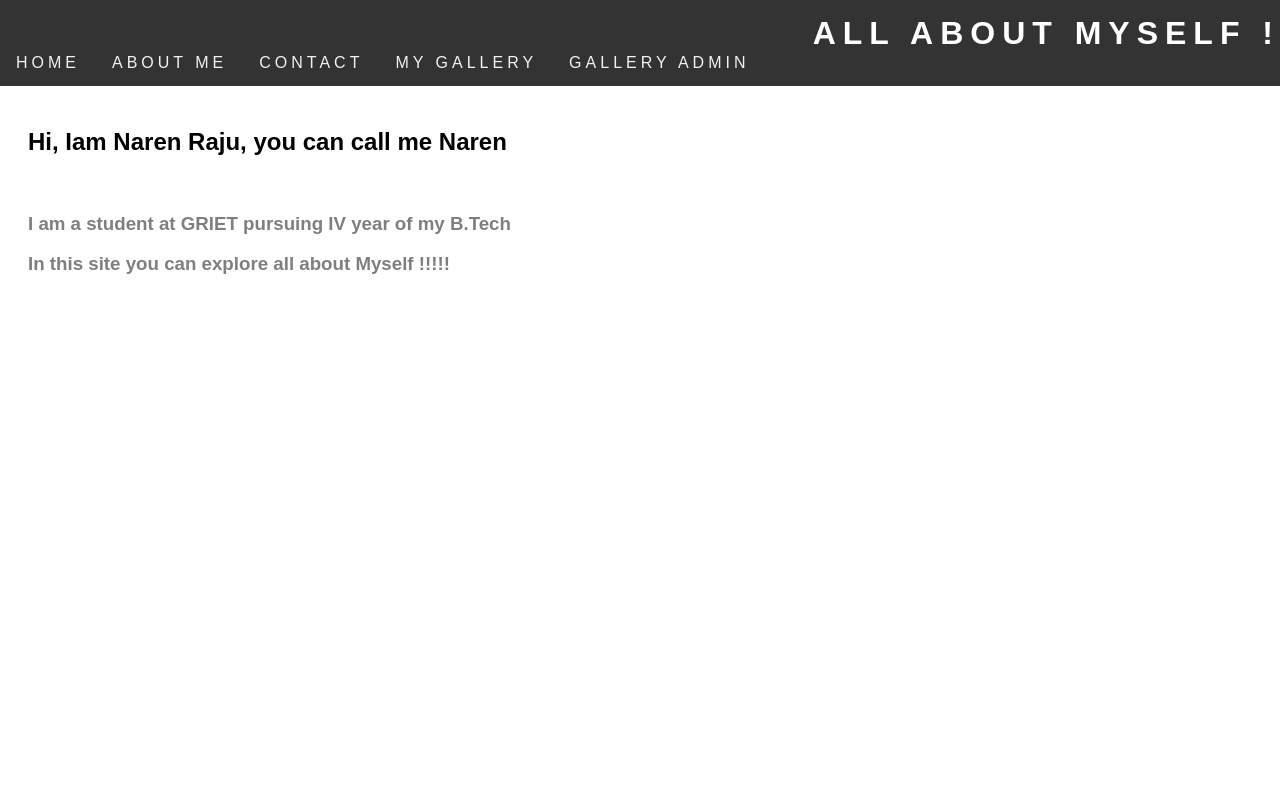
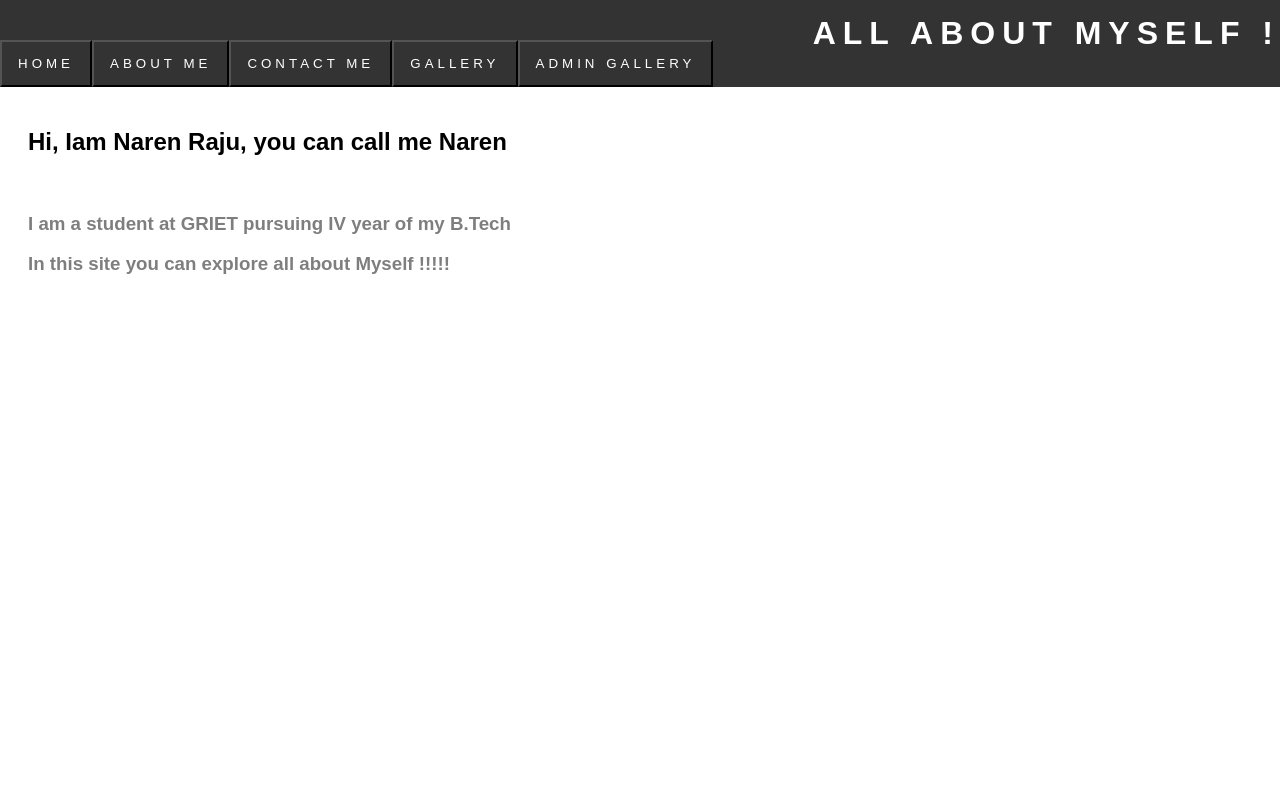
Before and after one commit to narenraj701/narenraj701.github.io, a plain HTML site: page index.html in a window 1280 px wide. Shown: the top 800 px of the page. Drawn offline with nearby package versions, Linux system fonts and the light colour scheme.

Commit message:
display one div in page

```diff
--- a/index.html
+++ b/index.html
@@ -13,11 +13,12 @@
         <div class="navbar">
         <h1>All About Myself ! </h1>
 
-            <a  href="#home" >Home</a>
-            <a  href="#aboutme" >About Me</a>
-            <a  href="#contact">Contact</a>
-            <a  href="#gallery">My Gallery</a>
-            <a href="#galleryAdmin">Gallery Admin</a>
+        <button class="tablink" onclick="openPage('home', this)" id="defaultOpen">Home</button>
+        <button class="tablink" onclick="openPage('aboutme', this)" >About Me</button>
+        <button class="tablink" onclick="openPage('contact', this)">Contact Me</button>
+        <button class="tablink" onclick="openPage('gallery', this)">Gallery</button>
+        <button class="tablink" onclick="openPage('galleryAdmin', this)">Admin Gallery</button>
+
         </div>
         <div id=home class="content">
             <h2>Hi, Iam Naren Raju, you can call me Naren</h2><br>
@@ -76,24 +77,25 @@
             </div>
         </div>
         <div id=gallery class="content">
+            <h3>My Collection</h3>
             <div id="gallerydata" class="container">
             </div>
         </div>
         </div>
         <div id=galleryAdmin class="content">
+            <h3>Admin Collection</h3>
                 <div id="data" class="container">
 
                 </div>
                 <div id="formdiv" style="display: none;">
-                    <br>
-                    <br>
+
                     <br>
                     <h1 id="addedit"></h1>
                     <div class="formcontainer">
                     <form name="myImageform" onsubmit="return validateImage()" >
                         <input type="text" style="display: none;" id="index" name="index" value="-1">
                         <label for="Image-URL">Image URL</label><br>
-                        <input type="text" id=Image-URL name="Image-URL" value="" required><br>
+                        <input type="text" id=Image-URL name="Image-URL" value="" required ><br>
                         <label for="Name">Name</label><br>
                         <input type="text" id=Name name="Name" value="" required><br>
                         <label for="Information">Information</label><br>
--- a/style.css
+++ b/style.css
@@ -27,10 +27,11 @@ h3{
   left: 0;
   width: 100% ;
 }
-.navbar a {
+.navbar button {
   float: left;
   display: block;
-  color: #f2f2f2;
+  background-color: #333;
+  color: white;
   text-align: center;
   padding: 14px 16px;
   letter-spacing: 4;
@@ -38,7 +39,7 @@ h3{
   text-decoration: none;
 }
 
-.navbar a:hover {
+.navbar button:hover {
   background: #f2f2f2;
   color: black;
   font-size: 120%;
--- a/validation.js
+++ b/validation.js
@@ -1,6 +1,7 @@
 var arrItems=[];
 var i=-1;
 $(document).ready(function () {
+    document.getElementById("defaultOpen").click();
     $.getJSON("data-with-image.json", function (data) {
 
          // The array to store JSON items.
@@ -16,6 +17,18 @@ $(document).ready(function () {
     })
 
 });
+function openPage(pageName,elmnt){
+    var i, tabcontent, tablinks;
+    tabcontent = document.getElementsByClassName("content");
+    for (i = 0; i < tabcontent.length; i++) {
+        tabcontent[i].style.display = "none";
+    }
+    tablinks = document.getElementsByClassName("tablink");
+    for (i = 0; i < tablinks.length; i++) {
+    tablinks[i].style.backgroundColor = "";
+    }
+    document.getElementById(pageName).style.display = "block";
+}
 function setImageGallery(val){
     document.getElementById("gallerydata").innerHTML+=`
     <div class="imagebox" style="max-width: 416;">
```
